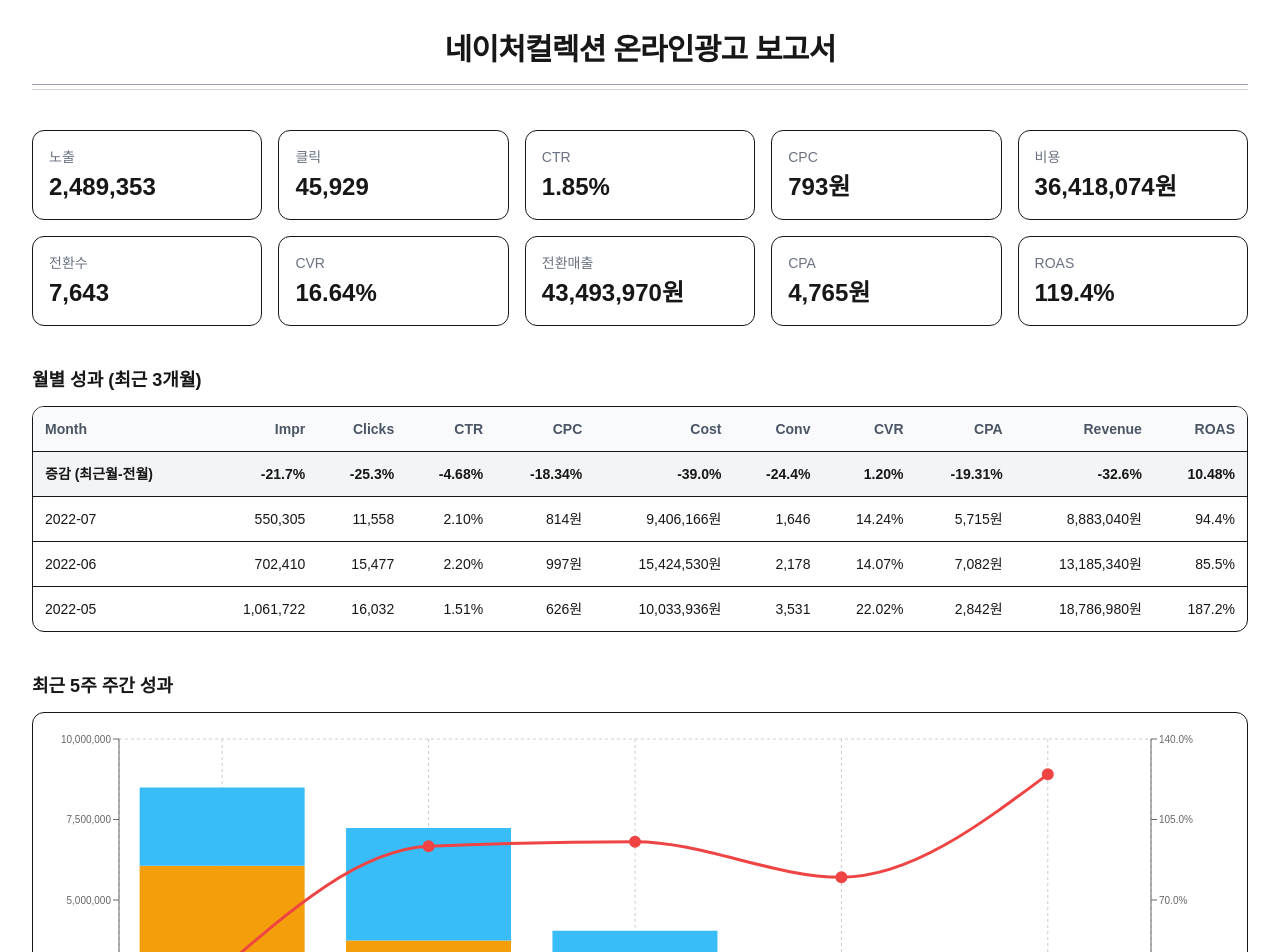
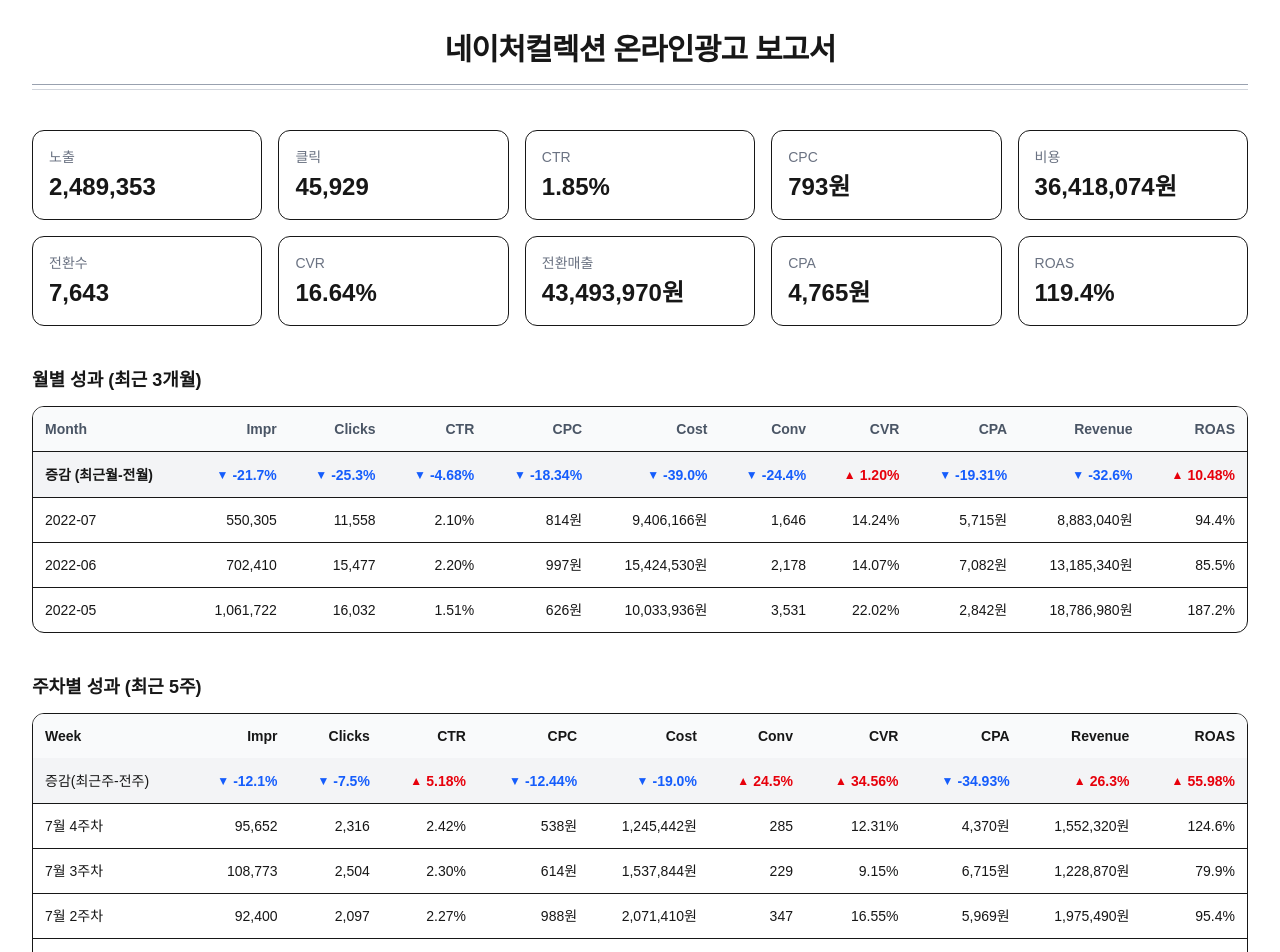
Before and after one commit to gyurinpapa/dashboard, a Next.js app: page / in a window 1280 px wide. Shown: the top 952 px of the page. Built offline with nearby package versions, Linux system fonts and the light colour scheme.

Commit message:
dashboard: monthly + weekly trend table stable

```diff
--- a/app/page.tsx
+++ b/app/page.tsx
@@ -33,6 +33,23 @@
 function KRW(n: number) {
   return Math.round(n).toLocaleString() + "원";
 }
+
+const TrendCell = ({ v, digits = 1 }: { v: number | null; digits?: number }) => {
+  if (v === null || !isFinite(v)) return <span className="text-gray-400">-</span>;
+
+  const up = v > 0;
+  const down = v < 0;
+
+  const arrow = up ? "▲" : down ? "▼" : "•";
+  const color = up ? "text-red-600" : down ? "text-blue-600" : "text-gray-500";
+
+  return (
+    <span className={`inline-flex items-center gap-1 font-semibold ${color}`}>
+      <span className="text-xs">{arrow}</span>
+      <span>{(v * 100).toFixed(digits)}%</span>
+    </span>
+  );
+};
 
 export default function Page() {
   const [rows, setRows] = useState<Row[]>([]);
@@ -222,7 +239,16 @@
   // 3) 5주 바스켓 미리 만들어 두기(누락 주도 0으로 표시)
   for (const ws of weekStarts) {
     const k = ws.toISOString().slice(0, 10);
-    map.set(k, { weekKey: k, label: monthWeekLabelRule(ws), cost: 0, revenue: 0, roas: 0 });
+    map.set(k, {
+  weekKey: k,
+  label: monthWeekLabelRule(ws),
+  impressions: 0,
+  clicks: 0,
+  cost: 0,
+  conversions: 0,
+  revenue: 0,
+});
+
   }
 
   // 4) 집계
@@ -231,18 +257,36 @@
     if (!map.has(k)) continue; // 최근 5주 밖이면 무시
 
     const cur = map.get(k)!;
+    cur.impressions += Number(r.impressions ?? 0) || 0;
+    cur.clicks += Number(r.clicks ?? 0) || 0;
     cur.cost += Number(r.cost ?? 0) || 0;
+    cur.conversions += Number(r.conversions ?? 0) || 0;
     cur.revenue += Number(r.revenue ?? 0) || 0;
     map.set(k, cur);
   }
 
   // 5) ROAS 계산 + 배열로 정렬
-  const arr = Array.from(map.values()).sort((a, b) => a.weekKey.localeCompare(b.weekKey));
-  return arr.map((w) => ({
-    ...w,
-    roas: w.cost > 0 ? w.revenue / w.cost : 0, // 배수
-  }));
+  const arr = Array.from(map.values()).sort((a, b) => b.weekKey.localeCompare(a.weekKey)); // 내림차순(최근 먼저)
+
+return arr.map((w) => ({
+  ...w,
+  ctr: safeDiv(w.clicks, w.impressions),
+  cpc: safeDiv(w.cost, w.clicks),
+  cvr: safeDiv(w.conversions, w.clicks),
+  cpa: safeDiv(w.cost, w.conversions),
+  roas: safeDiv(w.revenue, w.cost),
+}));
+
+
 }, [rows]);
+const lastWeek = byWeek[0];
+const prevWeek = byWeek[1];
+
+function diffPct(a: number, b: number) {
+  if (!b) return 0;
+  return (a - b) / b;
+}
+
 
 const byMonth = useMemo(() => {
   const map = new Map<
@@ -373,16 +417,17 @@
           return (
             <tr className="border-t bg-gray-100 font-semibold">
               <td className="p-3">증감 (최근월-전월)</td>
-              <td className="p-3 text-right">{fmtPct(diffPct(last.impressions, prev.impressions))}</td>
-              <td className="p-3 text-right">{fmtPct(diffPct(last.clicks, prev.clicks))}</td>
-              <td className="p-3 text-right">{fmtPct(diffPct(last.ctr, prev.ctr), 2)}</td>
-              <td className="p-3 text-right">{fmtPct(diffPct(last.cpc, prev.cpc), 2)}</td>
-              <td className="p-3 text-right">{fmtPct(diffPct(last.cost, prev.cost))}</td>
-              <td className="p-3 text-right">{fmtPct(diffPct(last.conversions, prev.conversions))}</td>
-              <td className="p-3 text-right">{fmtPct(diffPct(last.cvr, prev.cvr), 2)}</td>
-              <td className="p-3 text-right">{fmtPct(diffPct(last.cpa, prev.cpa), 2)}</td>
-              <td className="p-3 text-right">{fmtPct(diffPct(last.revenue, prev.revenue))}</td>
-              <td className="p-3 text-right">{fmtPct(diffPct(last.roas, prev.roas), 2)}</td>
+          <td className="p-3 text-right"><TrendCell v={diffPct(last.impressions, prev.impressions)} /></td>
+          <td className="p-3 text-right"><TrendCell v={diffPct(last.clicks, prev.clicks)} /></td>
+          <td className="p-3 text-right"><TrendCell v={diffPct(last.ctr, prev.ctr)} digits={2} /></td>
+          <td className="p-3 text-right"><TrendCell v={diffPct(last.cpc, prev.cpc)} digits={2} /></td>
+          <td className="p-3 text-right"><TrendCell v={diffPct(last.cost, prev.cost)} /></td>
+          <td className="p-3 text-right"><TrendCell v={diffPct(last.conversions, prev.conversions)} /></td>
+          <td className="p-3 text-right"><TrendCell v={diffPct(last.cvr, prev.cvr)} digits={2} /></td>
+          <td className="p-3 text-right"><TrendCell v={diffPct(last.cpa, prev.cpa)} digits={2} /></td>
+          <td className="p-3 text-right"><TrendCell v={diffPct(last.revenue, prev.revenue)} /></td>
+          <td className="p-3 text-right"><TrendCell v={diffPct(last.roas, prev.roas)} digits={2} /></td>
+
             </tr>
           );
         })()}
@@ -391,22 +436,111 @@
         {byMonth.map((m) => (
           <tr key={m.month} className="border-t">
             <td className="p-3 font-medium">{m.month}</td>
+
             <td className="p-3 text-right">{m.impressions.toLocaleString()}</td>
             <td className="p-3 text-right">{m.clicks.toLocaleString()}</td>
+
             <td className="p-3 text-right">{(m.ctr * 100).toFixed(2)}%</td>
             <td className="p-3 text-right">{KRW(m.cpc)}</td>
+
             <td className="p-3 text-right">{KRW(m.cost)}</td>
             <td className="p-3 text-right">{m.conversions.toLocaleString()}</td>
+
             <td className="p-3 text-right">{(m.cvr * 100).toFixed(2)}%</td>
             <td className="p-3 text-right">{KRW(m.cpa)}</td>
+
             <td className="p-3 text-right">{KRW(m.revenue)}</td>
             <td className="p-3 text-right">{(m.roas * 100).toFixed(1)}%</td>
+  </tr>
+))}
+
+      </tbody>
+    </table>
+  </div>
+</section>
+
+<section className="mt-10">
+  <h2 className="text-lg font-semibold mb-3">
+    주차별 성과 (최근 5주)
+  </h2>
+
+  <div className="overflow-auto border rounded-xl">
+    <table className="w-full text-sm">
+      <thead className="bg-gray-50">
+        <tr>
+          <th className="text-left p-3">Week</th>
+          <th className="text-right p-3">Impr</th>
+          <th className="text-right p-3">Clicks</th>
+          <th className="text-right p-3">CTR</th>
+          <th className="text-right p-3">CPC</th>
+          <th className="text-right p-3">Cost</th>
+          <th className="text-right p-3">Conv</th>
+          <th className="text-right p-3">CVR</th>
+          <th className="text-right p-3">CPA</th>
+          <th className="text-right p-3">Revenue</th>
+          <th className="text-right p-3">ROAS</th>
+        </tr>
+      </thead>
+
+      <tbody>
+        {/* 🔥 증감 행 */}
+        {lastWeek && prevWeek && (
+          <tr className="bg-gray-100 font-medium">
+            <td className="p-3">증감(최근주-전주)</td>
+            <td className="p-3 text-right">
+              <TrendCell v={diffPct(lastWeek.impressions, prevWeek.impressions)} />
+            </td>
+            <td className="p-3 text-right">
+              <TrendCell v={diffPct(lastWeek.clicks, prevWeek.clicks)} />
+            </td>
+            <td className="p-3 text-right">
+              <TrendCell v={diffPct(lastWeek.ctr, prevWeek.ctr)} digits={2} />
+            </td>
+            <td className="p-3 text-right">
+              <TrendCell v={diffPct(lastWeek.cpc, prevWeek.cpc)} digits={2} />
+            </td>
+            <td className="p-3 text-right">
+              <TrendCell v={diffPct(lastWeek.cost, prevWeek.cost)} />
+            </td>
+            <td className="p-3 text-right">
+              <TrendCell v={diffPct(lastWeek.conversions, prevWeek.conversions)} />
+            </td>
+            <td className="p-3 text-right">
+              <TrendCell v={diffPct(lastWeek.cvr, prevWeek.cvr)} digits={2} />
+            </td>
+            <td className="p-3 text-right">
+              <TrendCell v={diffPct(lastWeek.cpa, prevWeek.cpa)} digits={2} />
+            </td>
+            <td className="p-3 text-right">
+              <TrendCell v={diffPct(lastWeek.revenue, prevWeek.revenue)} />
+            </td>
+            <td className="p-3 text-right">
+              <TrendCell v={diffPct(lastWeek.roas, prevWeek.roas)} digits={2} />
+            </td>
+          </tr>
+        )}
+
+        {/* 🔥 최근 5주 */}
+        {byWeek.map((w) => (
+          <tr key={w.weekKey} className="border-t">
+            <td className="p-3 font-medium">{w.label}</td>
+            <td className="p-3 text-right">{w.impressions.toLocaleString()}</td>
+            <td className="p-3 text-right">{w.clicks.toLocaleString()}</td>
+            <td className="p-3 text-right">{(w.ctr * 100).toFixed(2)}%</td>
+            <td className="p-3 text-right">{KRW(w.cpc)}</td>
+            <td className="p-3 text-right">{KRW(w.cost)}</td>
+            <td className="p-3 text-right">{w.conversions.toLocaleString()}</td>
+            <td className="p-3 text-right">{(w.cvr * 100).toFixed(2)}%</td>
+            <td className="p-3 text-right">{KRW(w.cpa)}</td>
+            <td className="p-3 text-right">{KRW(w.revenue)}</td>
+            <td className="p-3 text-right">{(w.roas * 100).toFixed(1)}%</td>
           </tr>
         ))}
       </tbody>
     </table>
   </div>
 </section>
+
 
     <section className="mt-10">
   <h2 className="text-lg font-semibold mb-3">최근 5주 주간 성과</h2>
```
